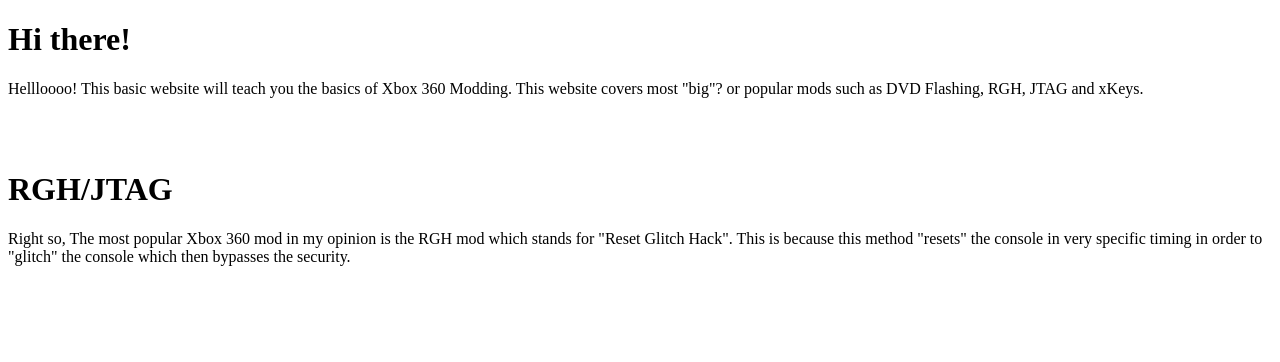
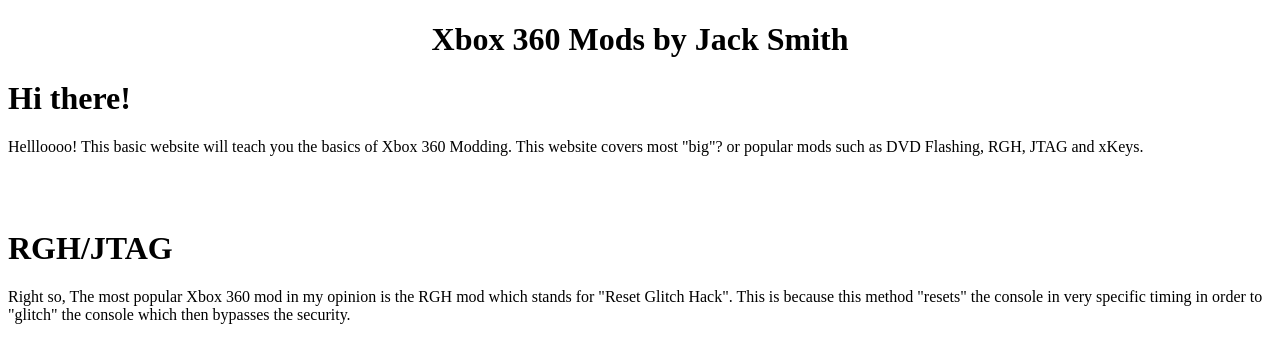
Before and after one commit to Jack06WS/XboxModding, a plain HTML site: page index.html in a window 1280 px wide. Drawn offline with Linux system fonts and the light colour scheme.

Commit message:
Update index.html

```diff
--- a/index.html
+++ b/index.html
@@ -2,9 +2,9 @@
 <title>pwned fool</title>
 <html>
 <head>
-  <title>Xbox 360 Modding</title>
 </head>
 <body>
+  <center><h1>Xbox 360 Mods by Jack Smith</h1></center>
 
 <h1>Hi there!</h1>
 <p>Hellloooo! This basic website will teach you the basics of Xbox 360 Modding. This website covers most "big"? or popular mods such as DVD Flashing, RGH, JTAG and xKeys.</p>
```
